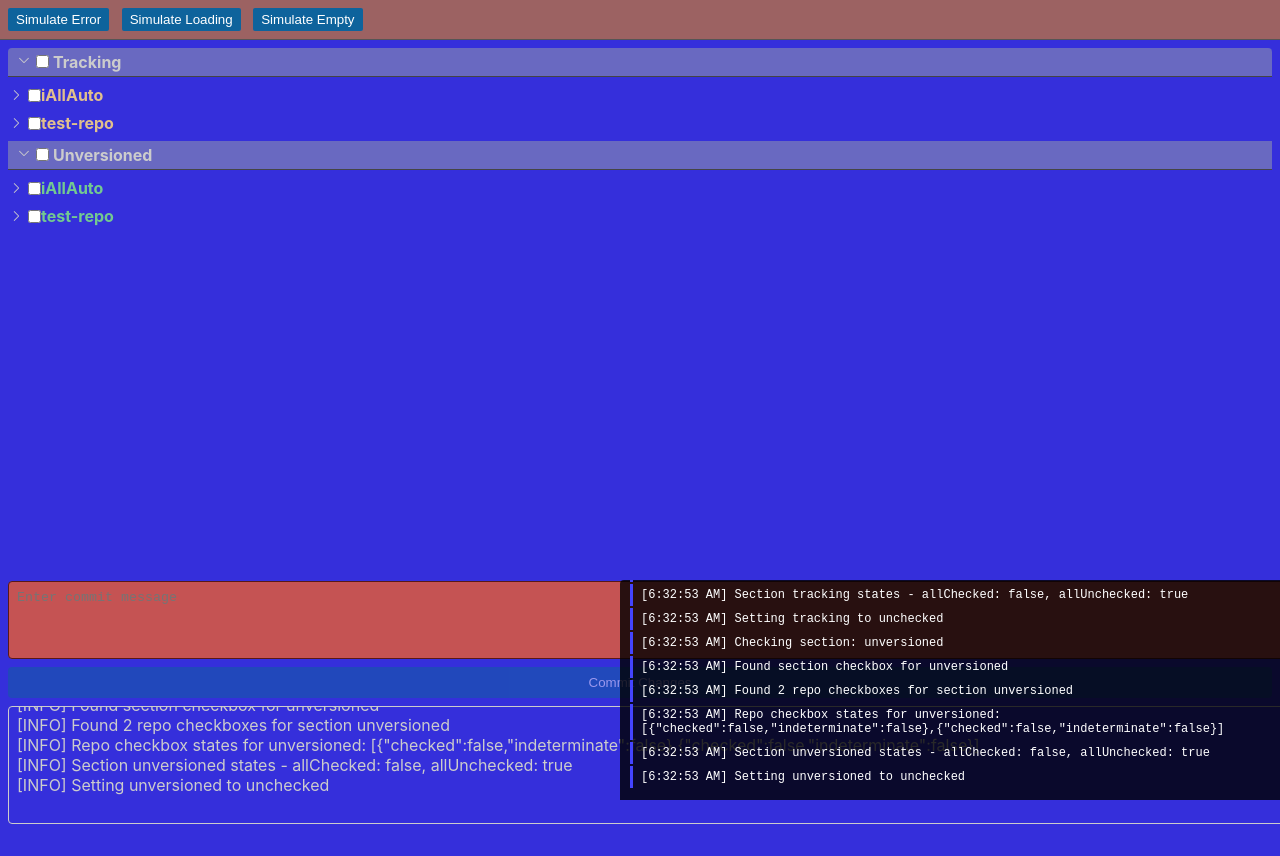
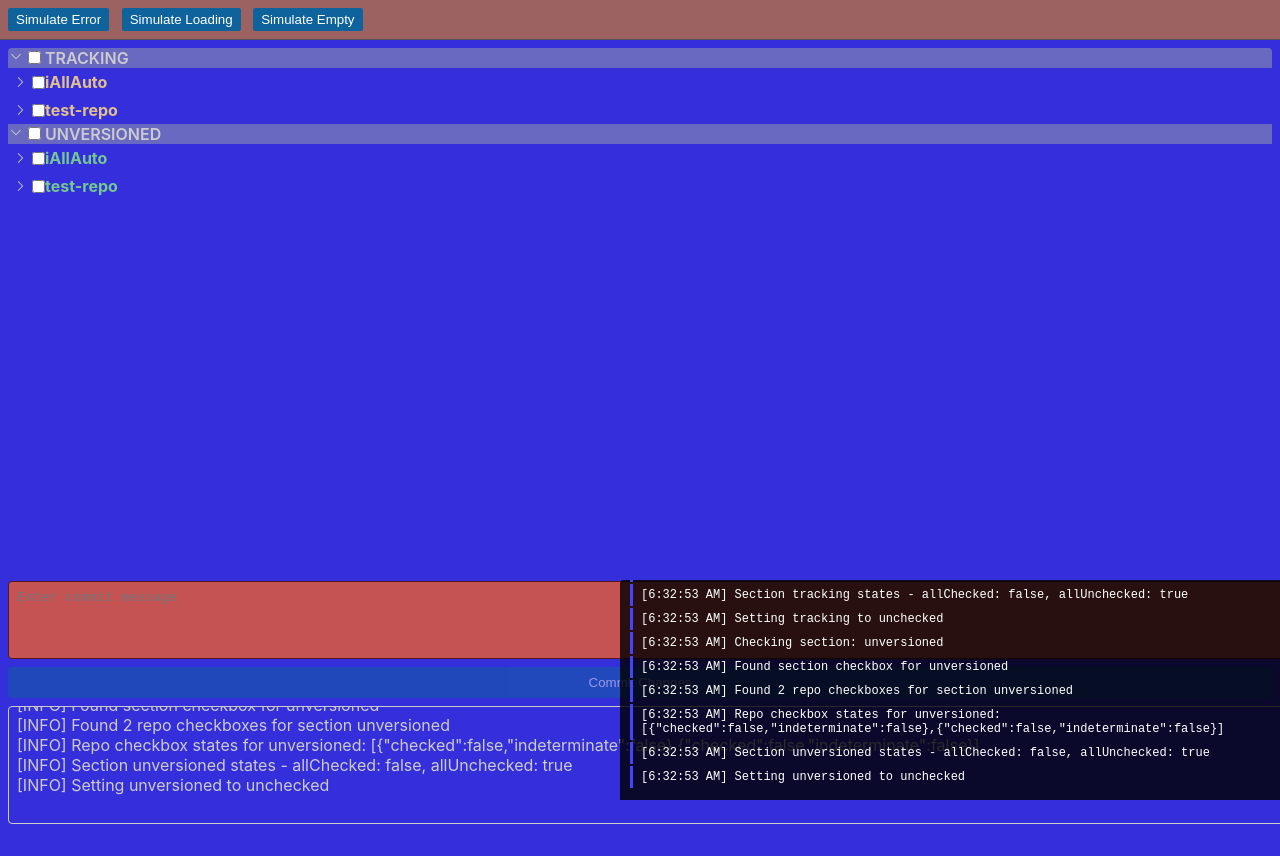
Before and after one commit to justvisiting/iAllAuto, a website built with webpack: page src/webview/dev.html in a window 1280 px wide. Built offline with nearby package versions, Linux system fonts and the light colour scheme.

Commit message:
Fixed padding so repos feel like are inside the section Updated section header

```diff
--- a/src/webview/script.ts
+++ b/src/webview/script.ts
@@ -356,7 +356,7 @@ function updateView(): void {
 
     if (versionedRepos.length > 0) {
         log('Creating tracking section for repos: ' + versionedRepos.map(([repo]) => repo).join(', '));
-        const { sectionNode, childrenDiv } = createSectionNode('tracking', 'Tracking');
+        const { sectionNode, childrenDiv } = createSectionNode('tracking', 'TRACKING');
 
         versionedRepos.forEach(([repoPath, status]) => {
             const fileTree = createFileTree(status.versioned);
@@ -374,7 +374,7 @@ function updateView(): void {
 
     if (unversionedRepos.length > 0) {
         log('Creating unversioned section for repos: ' + unversionedRepos.map(([repo]) => repo).join(', '));
-        const { sectionNode, childrenDiv } = createSectionNode('unversioned', 'Unversioned');
+        const { sectionNode, childrenDiv } = createSectionNode('unversioned', 'UNVERSIONED');
 
         unversionedRepos.forEach(([repoPath, status]) => {
             const fileTree = createFileTree(status.unversioned);
--- a/src/webview/styles.css
+++ b/src/webview/styles.css
@@ -440,14 +440,14 @@ input[type="checkbox"] {
 }
 
 .section-title {
-    font-weight: bold;
-    padding: 4px 8px;
+    font-weight: 600;
+    padding: none;
+    color: var(--vscode-foreground);
     background-color: var(--vscode-sideBarSectionHeader-background);
-    border-bottom: 1px solid var(--vscode-panel-border);
 }
 
 .section-content {
-    padding: 4px 0;
+    padding-left: 4px;
 }
 
 .container {
```
